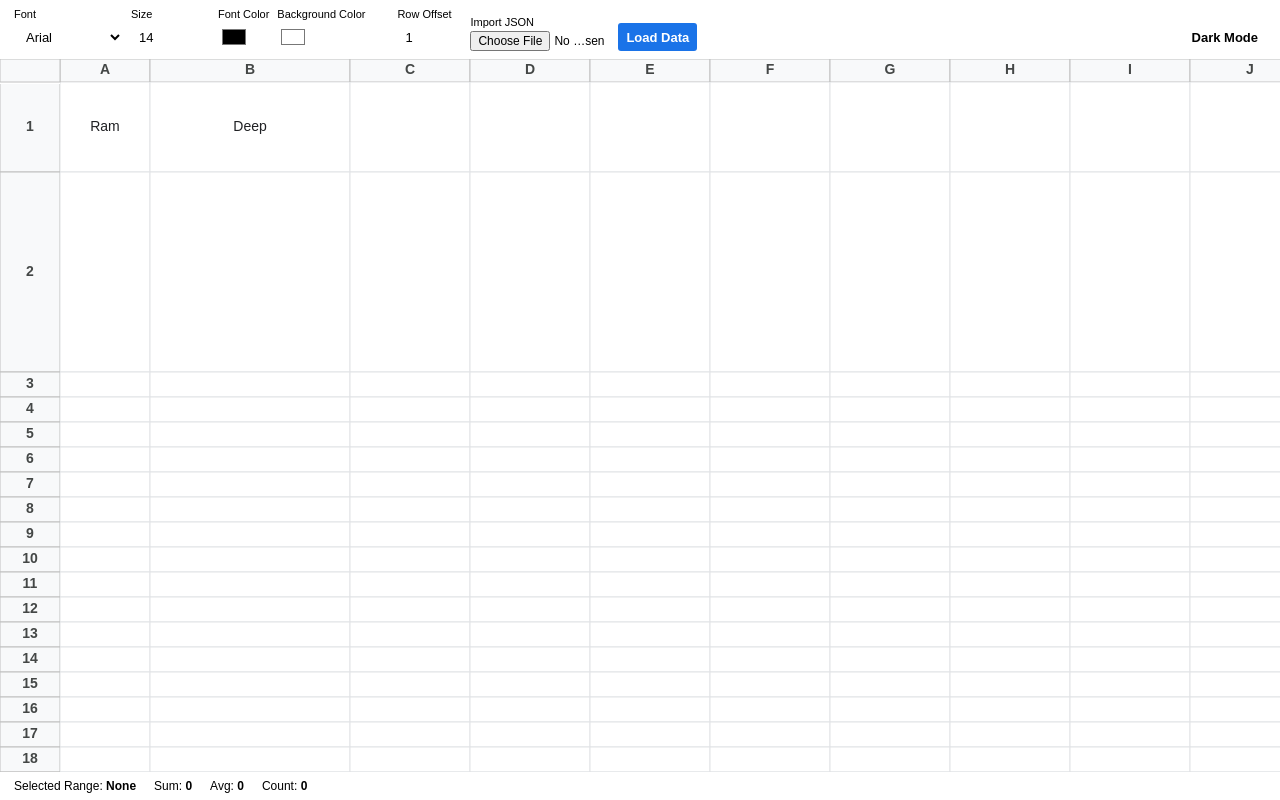
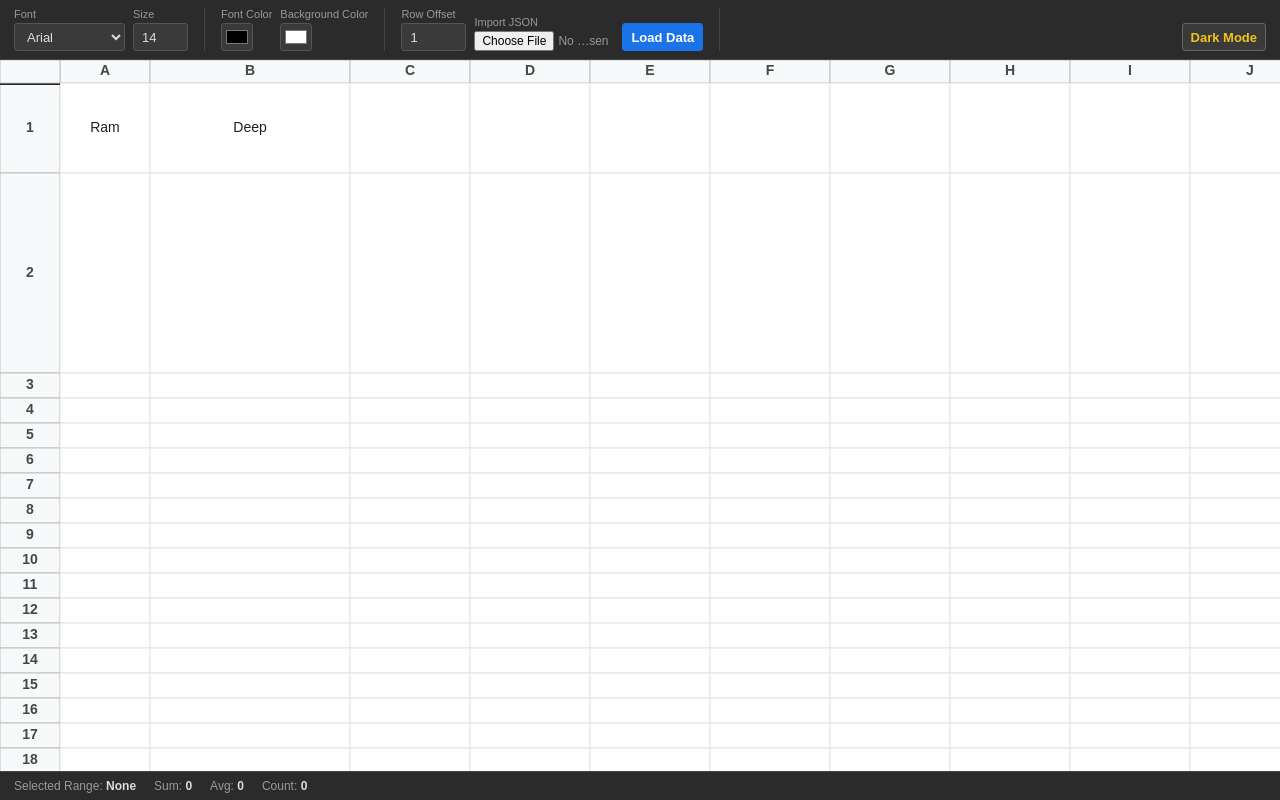
Before and after one commit to ujasmakwana19/excel-master, a website with bundled scripts: page canva.html in a window 1280 px wide. Built offline with nearby package versions, Linux system fonts and the light colour scheme.

Commit message:
updated canva.html

```diff
--- a/canva.html
+++ b/canva.html
@@ -7,6 +7,7 @@
     <title>TypeScript Canvas</title>
     <style>
 
+        :root {
             --chrome-bg: #2b2b2b;
             --chrome-border: #444;
             --chrome-text: #ddd;
```
